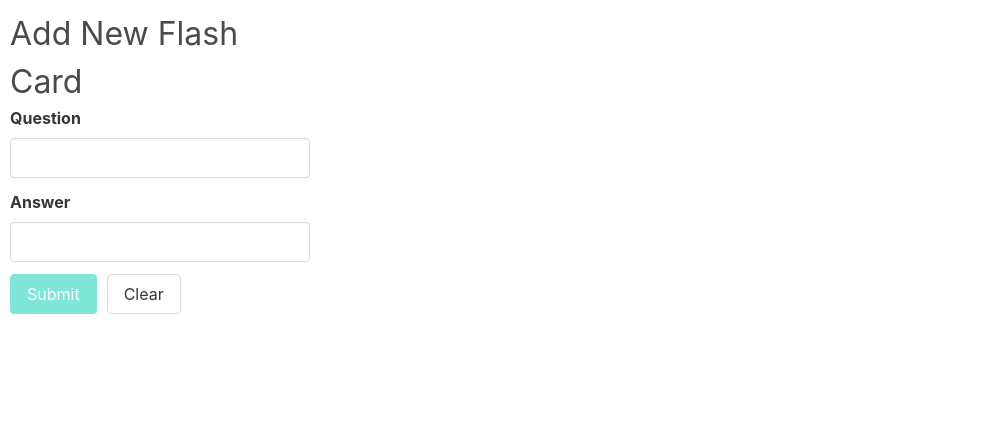
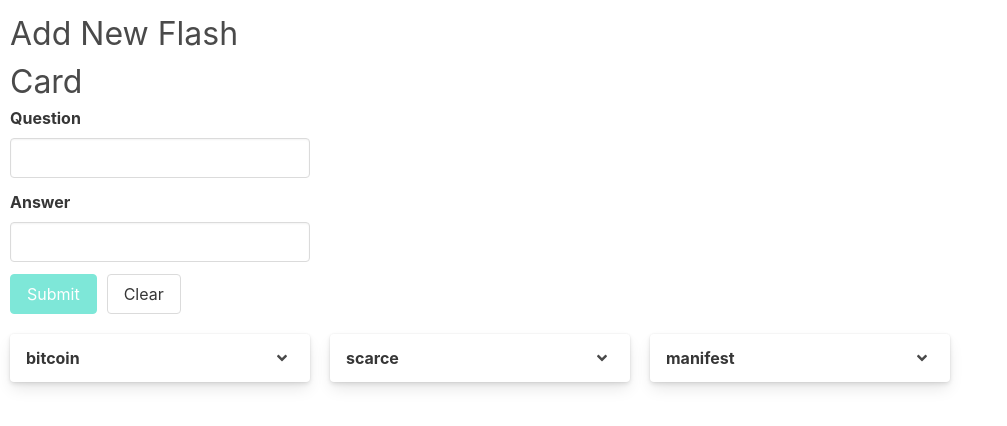
Before and after one commit to TheCoderFish/flash-cards, an Angular app: page / in a window 1280 px wide. Shown: the top 426 px of the page, without its empty margins (0-1007 px from the left). Built offline with nearby package versions, Linux system fonts and the light colour scheme.

Commit message:
added final enhancements

```diff
--- a/src/app/flash-card.service.ts
+++ b/src/app/flash-card.service.ts
@@ -1,39 +1,65 @@
-import { Injectable } from '@angular/core';
-import { Flash } from './flash.model';
-import { FormGroup } from '@angular/forms';
-import { Subject, Observable } from 'rxjs';
+import { Injectable } from "@angular/core";
+import { Flash, MarkChange } from "./flash.model";
+import { FormGroup } from "@angular/forms";
+import { Subject, Observable, BehaviorSubject } from "rxjs";
 
 @Injectable({
-  providedIn: 'root'
+  providedIn: "root"
 })
 export class FlashCardService {
+  private flashCards: BehaviorSubject<Flash[]>;
+  public flashCards$: Observable<Flash[]>;
 
   private editMode: Subject<Flash>;
   public editMode$: Observable<Flash>;
 
   private cards = [
-  ]
+    new Flash("bitcoin", "an online payment system that does not require an intermediary", false, this.generateId()),
+    new Flash("scarce", "deficient in quantity or number compared with the demand", false, this.generateId()),
+    new Flash("manifest", "reveal its presence or make an appearance", false, this.generateId())
+  ];
 
   constructor() {
+    this.flashCards = new BehaviorSubject<Flash[]>(this.cards);
+    this.flashCards$ = this.flashCards.asObservable();
+
     this.editMode = new Subject<Flash>();
     this.editMode$ = this.editMode.asObservable();
   }
 
-  public getCards() {
-    return this.cards;
+  public set flashCard(flashCards: Flash[]) {
+    this.flashCards.next(flashCards);
+  }
+
+  public get flashCard() {
+    return this.flashCards.getValue();
+  }
+
+  public handleToggleCard(flashId: number) {
+    const flash = this.flashCard.find(flash => flash.id === flashId);
+    flash.show = !flash.show;
+  }
+
+  public markChange(change: MarkChange) {
+    const card = this.flashCard.find(card => card.id === change.id);
+    card.remembered = change.remembered;
   }
 
   public addFlashCard(flashForm) {
     const { question, answer } = flashForm;
-    const flashCard: Flash = new Flash(question, answer, true, this.generateId());
-    this.cards.push(flashCard);
+    const flashCard: Flash = new Flash(
+      question,
+      answer,
+      false,
+      this.generateId()
+    );
+    this.flashCard = [...this.flashCard, flashCard];
   }
 
   public deleteCard(flashId: number) {
-    this.cards = this.cards.filter(flash => flash.id !== flashId);
-    return this.cards;
+    const cards = [...this.flashCard].filter(flash => flash.id !== flashId);
+    this.flashCard = cards;
   }
-
 
   public editCard(flashId: number) {
     const card = this.cards.find(flash => flash.id === flashId);
@@ -47,6 +73,6 @@ export class FlashCardService {
   }
   private generateId(): number {
     //to be replaced with a uniquedId generator
-    return this.cards.length + Math.floor(Math.random() * 1000);
+    return Math.floor(Math.random() * 1000);
   }
 }
--- a/src/app/flash-form/flash-form.component.ts
+++ b/src/app/flash-form/flash-form.component.ts
@@ -14,8 +14,8 @@ export class FlashFormComponent implements OnInit {
   private editMode: boolean = false;
   private editCard: Flash;
 
-  constructor(private fb: FormBuilder,
-    private flashCardService: FlashCardService) { }
+  constructor(private flashCardService: FlashCardService,
+              private fb: FormBuilder) { }
 
   ngOnInit() {
     this.flashForm = this.fb.group({
@@ -41,6 +41,7 @@ export class FlashFormComponent implements OnInit {
     this.editCard.answer = answer;
     this.flashCardService.updateCard(this.editCard);
     this.editMode = false;
+    this.editCard = null;
     this.flashForm.reset();
   }
 
--- a/src/app/flash-list/flash-list.component.html
+++ b/src/app/flash-list/flash-list.component.html
@@ -1,3 +1,9 @@
-<ng-container *ngFor="let card of cards" ; trackBy:trackByFlashId>
-    <app-flash [flash]="card" (toggleCard)="handleToggleCard($event)" (editCard)="editCard($event)" (deleteCard)="deleteCard($event)" (markChange)="markChange($event)"></app-flash>
+<ng-container *ngFor="let card of cards | async" ; trackBy:card.id>
+  <app-flash
+    [flash]="card"
+    (toggleCard)="flashCardService.handleToggleCard($event)"
+    (editCard)="flashCardService.editCard($event)"
+    (deleteCard)="flashCardService.deleteCard($event)"
+    (markChange)="flashCardService.markChange($event)"
+  ></app-flash>
 </ng-container>
--- a/src/app/flash-list/flash-list.component.ts
+++ b/src/app/flash-list/flash-list.component.ts
@@ -1,43 +1,16 @@
-import { Component, OnInit, Input } from '@angular/core';
-import { Flash, MarkChange } from '../flash.model';
-import { FlashCardService } from '../flash-card.service';
+import { Component, OnInit, Input } from "@angular/core";
+import { Flash, MarkChange } from "../flash.model";
+import { FlashCardService } from "../flash-card.service";
+import { Observable } from "rxjs";
 
 @Component({
-  selector: 'app-flash-list',
-  templateUrl: './flash-list.component.html',
-  styleUrls: ['./flash-list.component.scss']
+  selector: "app-flash-list",
+  templateUrl: "./flash-list.component.html",
+  styleUrls: ["./flash-list.component.scss"]
 })
-export class FlashListComponent implements OnInit {
+export class FlashListComponent {
 
-  @Input() cards: Flash[];
+  @Input() cards: Observable<Flash[]> = this.flashCardService.flashCards$;
 
-  constructor(private flashCardService: FlashCardService) {
-  }
-
-  ngOnInit() {
-    this.cards = this.flashCardService.getCards();
-  }
-
-  public handleToggleCard(flashId: number) {
-    const flash = this.cards.find(flash => flash.id === flashId);
-    flash.show = !flash.show;
-  }
-
-  public editCard(flashId: number) {
-    this.flashCardService.editCard(flashId);
-  }
-
-  public deleteCard(flashId: number) {
-    this.cards = this.flashCardService.deleteCard(flashId);
-
-  }
-  public markChange(change: MarkChange) {
-    const card = this.cards.find(card => card.id === change.id);
-    card.remembered = change.remembered;
-
-  }
-
-  trackByFlashId(index, flash) {
-    return flash.id;
-  }
+  constructor(private flashCardService: FlashCardService) {}
 }
--- a/src/app/flash.model.ts
+++ b/src/app/flash.model.ts
@@ -5,12 +5,12 @@ export class Flash {
     public show?: boolean,
     public id?: number,
     public remembered?: remembered
-    ) { }
+  ) {}
 }
 
-export type remembered = 'correct' | 'incorrect';
+export type remembered = "correct" | "incorrect";
 
 export interface MarkChange {
   id: number;
-    remembered: remembered
+  remembered: remembered;
 }
--- a/src/app/flash/flash.component.scss
+++ b/src/app/flash/flash.component.scss
@@ -2,21 +2,18 @@
     width: 300px;
     display: inline-block;
     margin: 10px;
-}
-
     .card-header {
         cursor: pointer;
     }
-
     .card-header.correct {
         background: #51be51;
     }
-
     .card-header.incorrect {
         background: red;
     }
-
-.correct .card-header-title,
-.incorrect .card-header-title {
+    .correct,.incorrect{
+        .card-header-title{
             color: white;
         }
+    }
+}
--- a/src/app/flash/flash.component.ts
+++ b/src/app/flash/flash.component.ts
@@ -1,17 +1,14 @@
 import { Component, OnInit, Input, Output, EventEmitter } from '@angular/core';
 import { Flash, remembered, MarkChange } from './../flash.model';
-
-
 
 @Component({
   selector: 'app-flash',
   templateUrl: './flash.component.html',
   styleUrls: ['./flash.component.scss']
 })
-export class FlashComponent implements OnInit {
+export class FlashComponent {
 
   @Input() public flash: Flash;
-
   @Output() public toggleCard: EventEmitter<number>;
   @Output() public editCard: EventEmitter<number>;
   @Output() public deleteCard: EventEmitter<number>;
@@ -22,9 +19,6 @@ export class FlashComponent implements OnInit {
     this.editCard = new EventEmitter<number>();
     this.deleteCard = new EventEmitter<number>();
     this.markChange = new EventEmitter<MarkChange>();
-  }
-
-  ngOnInit() {
   }
 
   public markCorrect(flashId: number) {
```
Lines whose indentation alone changed are shown as unchanged.
